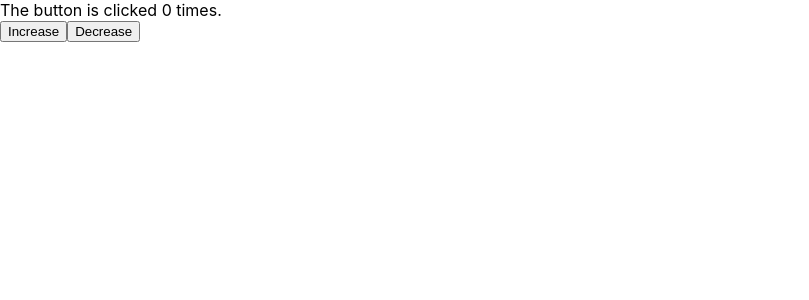
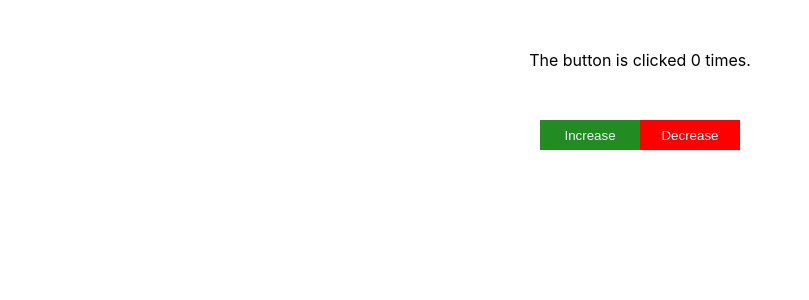
Before and after one commit to ViktorIlchuk/pet-project, a React (Create React App) app: page / in a window 1280 px wide. Shown: the top 300 px of the page, without its empty margins (0-809 px from the left). Built offline with nearby package versions, Linux system fonts and the light colour scheme.

Commit message:
added node-sass module and simple styles

```diff
--- a/package.json
+++ b/package.json
@@ -6,6 +6,7 @@
     "@testing-library/jest-dom": "^5.11.4",
     "@testing-library/react": "^11.1.0",
     "@testing-library/user-event": "^12.1.10",
+    "node-sass": "^4.14.1",
     "react": "^17.0.1",
     "react-dom": "^17.0.1",
     "react-router-dom": "^5.3.0",
--- a/src/App.js
+++ b/src/App.js
@@ -1,6 +1,6 @@
 import React from 'react'
 import { BrowserRouter as Router, Route } from "react-router-dom";
-import './App.css';
+import './App.scss';
 import Home from "./pages/Home";
 import CounterContextProvider from "./context/CounterContext";
 
--- a/src/componets/button/index.js
+++ b/src/componets/button/index.js
@@ -1,6 +1,6 @@
-import React, {useContext} from "react";
-import {CounterContext} from "../../context/CounterContext";
+import React from "react";
+import './index.scss';
 
-const Button = ({onClick, type}) => (<button onClick={onClick}>{type}</button>)
+const Button = ({onClick, type}) => (<button className={type} onClick={onClick}>{type}</button>)
 
 export default Button;
--- /dev/null
+++ b/src/componets/button/index.scss
@@ -0,0 +1,12 @@
+.increase, .decrease {
+  background-color: forestgreen;
+  color: aliceblue;
+  width: 100px;
+  height: 30px;
+  text-transform: capitalize;
+  border: none;
+}
+
+.decrease {
+  background-color: red;
+}
--- a/src/componets/counter/index.js
+++ b/src/componets/counter/index.js
@@ -1,11 +1,12 @@
 import React, { useContext } from "react";
 import {CounterContext} from "../../context/CounterContext";
+import './index.scss'
 
 const Counter = () => {
     const { counter } = useContext(CounterContext);
 
     return (
-        <div>The button is clicked { counter } times.</div>
+        <div className={'counter'}>The button is clicked { counter } times.</div>
     )
 };
 
--- /dev/null
+++ b/src/componets/counter/index.scss
@@ -0,0 +1,3 @@
+.counter {
+  margin: 50px auto;
+}
--- a/src/pages/Home.js
+++ b/src/pages/Home.js
@@ -1,16 +1,19 @@
 import React, {useContext} from "react";
+import {CounterContext} from "../context/CounterContext";
 import Counter from "../componets/counter";
 import Button from "../componets/button";
-import {CounterContext} from "../context/CounterContext";
+import './Home.scss';
 
 const Home = () => {
     const { increaseCounter, decreaseCounter } = useContext(CounterContext);
 
     return (
-        <div>
+        <div className={'home-page'}>
             <Counter/>
-            <Button type={'Increase'} onClick={increaseCounter} />
-            <Button type={'Decrease'} onClick={decreaseCounter} />
+            <div>
+                <Button type={'increase'} onClick={increaseCounter} />
+                <Button type={'decrease'} onClick={decreaseCounter} />
+            </div>
         </div>
     )
 };
--- /dev/null
+++ b/src/pages/Home.scss
@@ -0,0 +1,6 @@
+.home-page {
+  display: flex;
+  justify-content: center;
+  align-items: center;
+  flex-direction: column;
+}
```
Also changed, not shown: src/App.scss (renamed from src/App.css), 2 other files (tests, documents, lock files or other folders).
